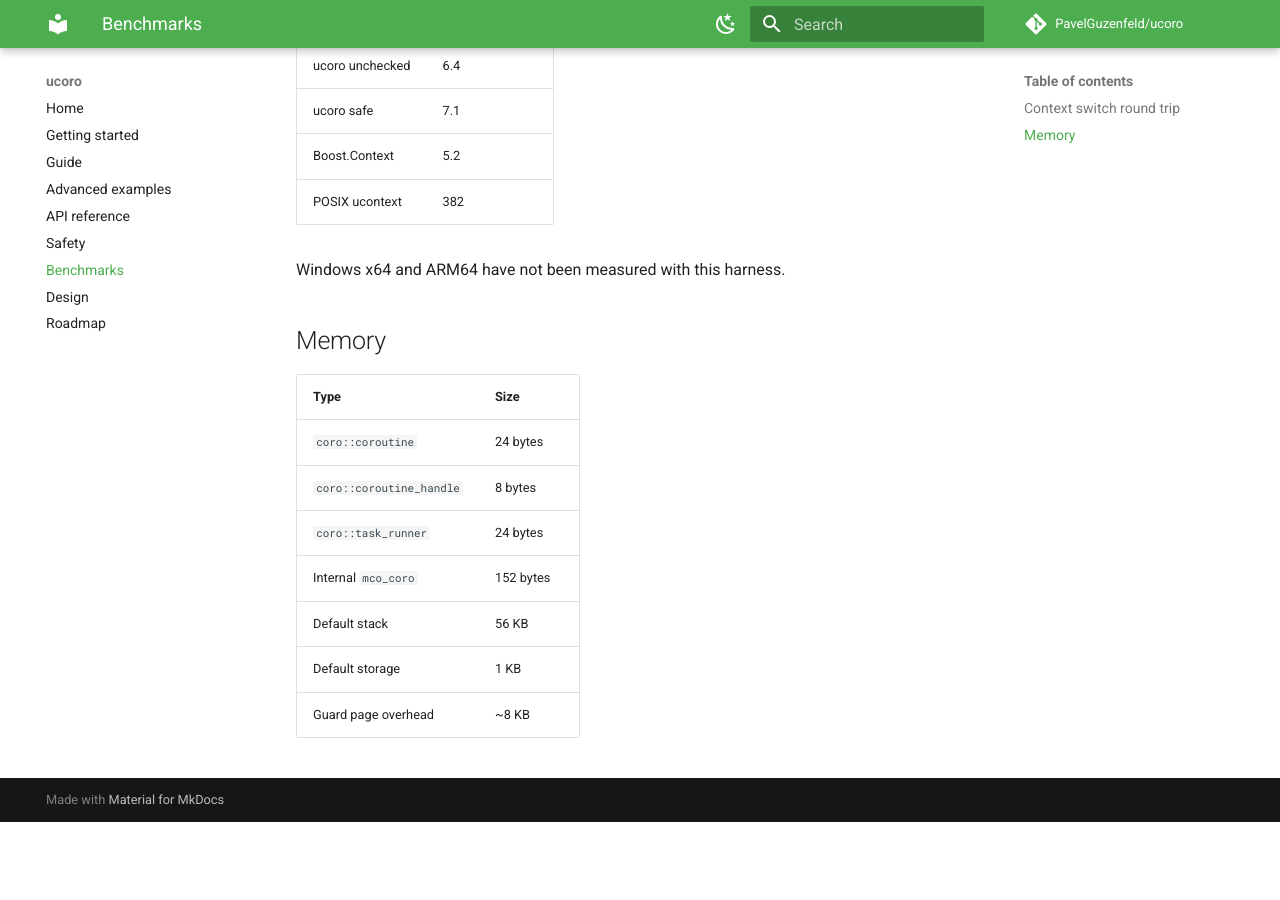
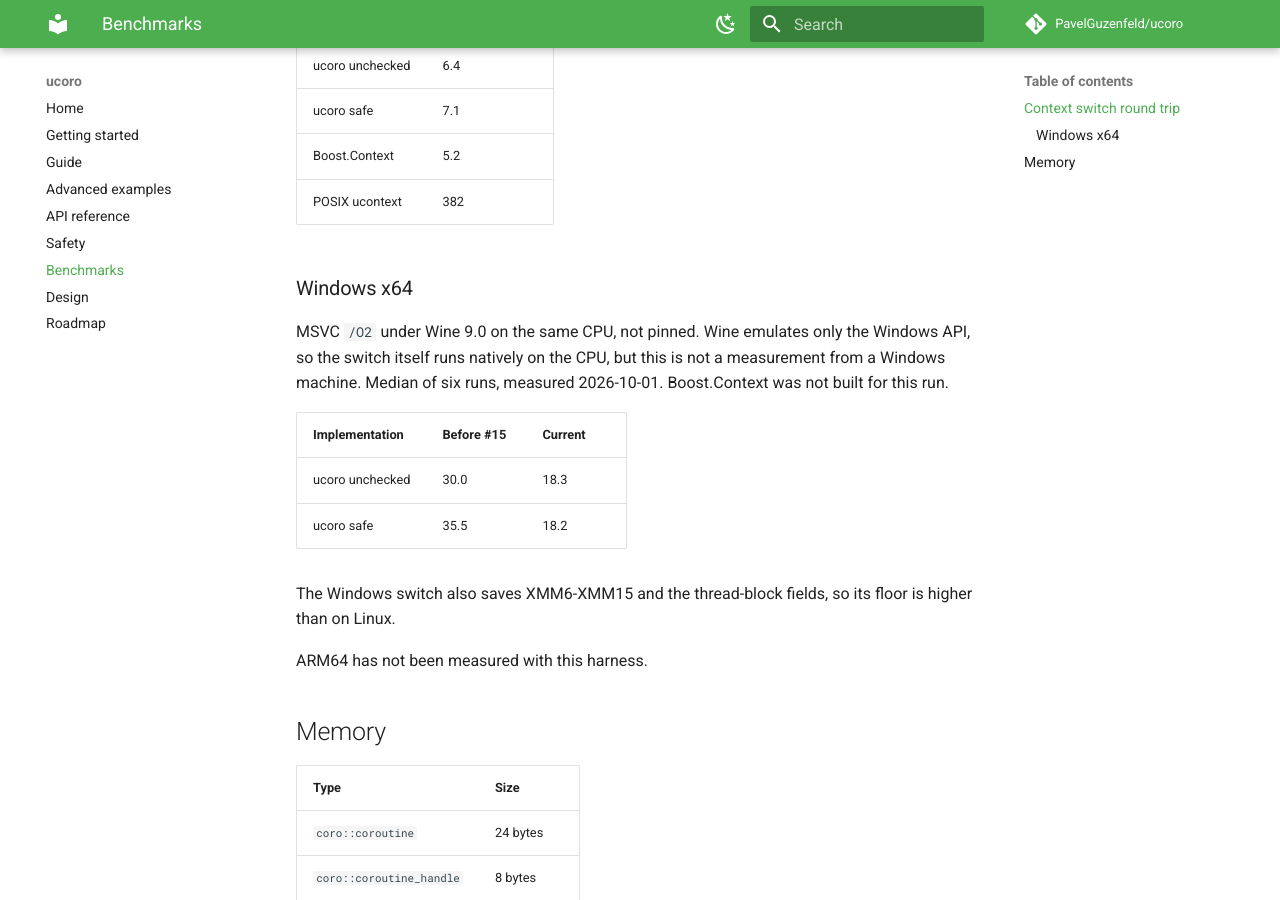
Before and after one commit to PavelGuzenfeld/ucoro, an MkDocs documentation site: the page built from docs/benchmarks.md, in a window 1280 px wide and 900 px high, scrolled down 463 px. Built offline with MkDocs 1.6.1 and Material for MkDocs 9.7.7, drawn with Linux system fonts in a browser that asks for light colours; comment, search, counter and statistics services are not loaded; before the commit the page ends 1285 px from its top, so only the background shows below that.

Commit message:
Add the Windows x64 context switch numbers (#16)
Measured with MSVC under Wine on the same CPU as the Linux row, before and
after #15. The page says it is not a native Windows measurement.

Co-authored-by: Pavel Guzenfeld <me@pavelguzenfeld.com>

```diff
--- a/docs/benchmarks.md
+++ b/docs/benchmarks.md
@@ -14,7 +14,18 @@ Linux x64, Intel i7-12700H, pinned to one P-core, GCC 14 `-O3` with LTO, Boost 1
 | Boost.Context   | 5.2               |
 | POSIX ucontext  | 382               |
 
-Windows x64 and ARM64 have not been measured with this harness.
+### Windows x64
+
+MSVC `/O2` under Wine 9.0 on the same CPU, not pinned. Wine emulates only the Windows API, so the switch itself runs natively on the CPU, but this is not a measurement from a Windows machine. Median of six runs, measured 2026-10-01. Boost.Context was not built for this run.
+
+| Implementation  | Before #15 | Current |
+| --------------- | ---------- | ------- |
+| ucoro unchecked | 30.0       | 18.3    |
+| ucoro safe      | 35.5       | 18.2    |
+
+The Windows switch also saves XMM6-XMM15 and the thread-block fields, so its floor is higher than on Linux.
+
+ARM64 has not been measured with this harness.
 
 ## Memory
 
```
